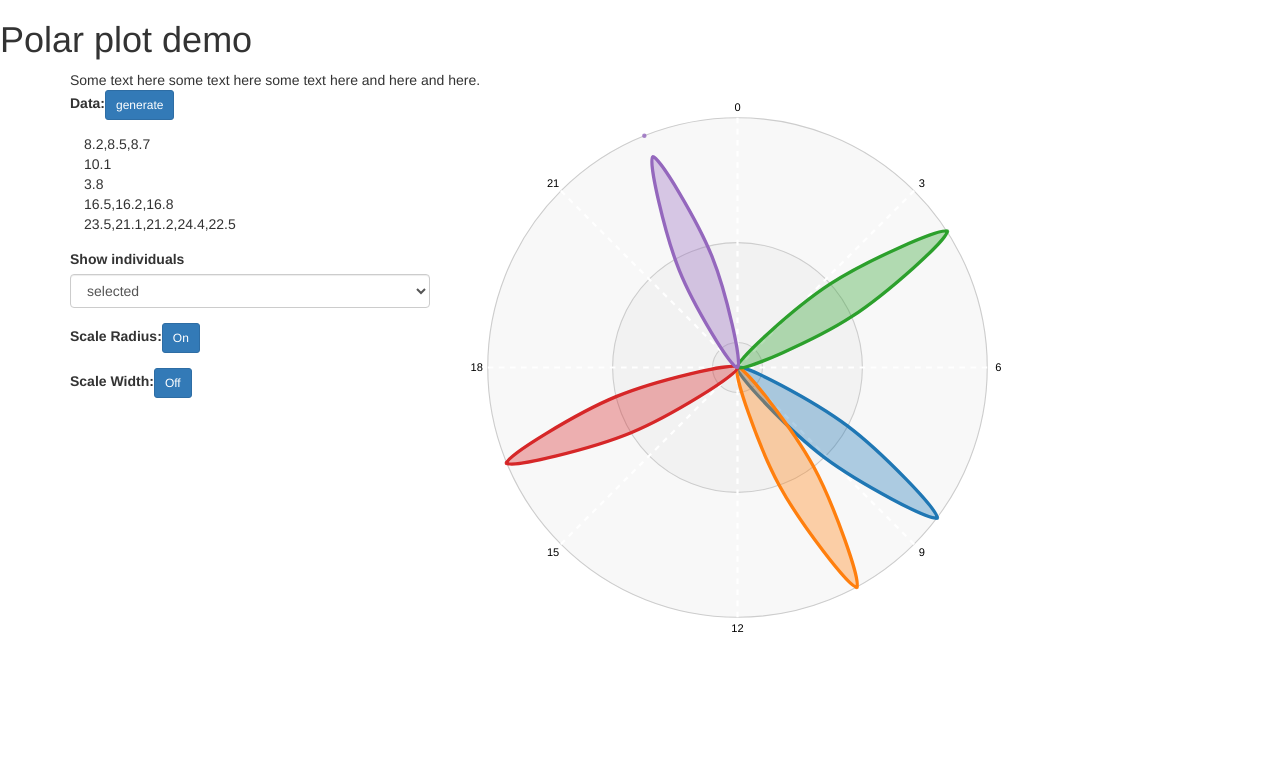
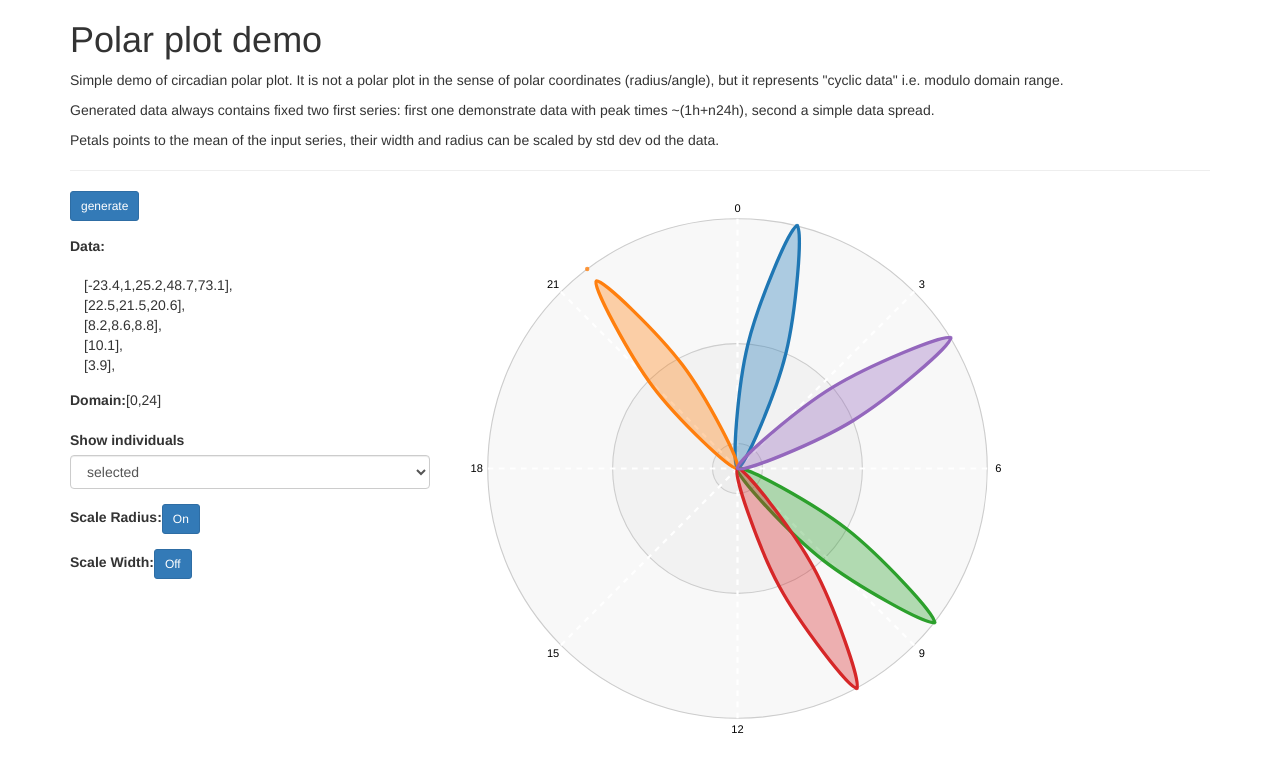
Before and after one commit to tzielins/bd2-ngx-polarplot, an Angular app: page / in a window 1280 px wide. Shown: the top 772 px of the page. Built offline with nearby package versions, Linux system fonts and the light colour scheme; what d3-selection-multi would draw is missing.

Commit message:
Documentation

```diff
--- a/package.json
+++ b/package.json
@@ -53,6 +53,7 @@
   "devDependencies": {
     "@angular/common": "^4.0.0",
     "@angular/compiler": "^4.0.0",
+    "@angular/core": "^4.0.0",
     "@angular/forms": "^4.0.0",
     "@angular/http": "^4.0.0",
     "@angular/platform-browser": "^4.0.0",
--- a/src/demo/app.component.html
+++ b/src/demo/app.component.html
@@ -1,13 +1,20 @@
-<h1>
-  Polar plot demo
-</h1>
 <div class="container central-area">
   <div class="row">
 
     <div class="col-md-12">
+      <h1>
+        Polar plot demo
+      </h1>
+
       <div>
-        Some text here some text here some text here and here and here.
+        <p>
+        Simple demo of circadian polar plot. It is not a polar plot in the sense of polar coordinates (radius/angle),
+        but it represents "cyclic data" i.e. modulo domain range.
+        </p>
+        <p>Generated data always contains fixed two first series: first one demonstrate data with peak times ~(1h+n24h), second a simple data spread.</p>
+        <p>Petals points to the mean of the input series, their width and radius can be scaled by std dev od the data.</p>
       </div>
+      <hr>
     </div>
   </div>
   <div class="row">
@@ -15,25 +22,34 @@
     <div class="col-sm-4">
       <div>
         <div class="form-group">
-          <label>Data:</label> <a class="btn btn-primary btn-sm" (click)="generateData()">generate</a>
+          <a class="btn btn-primary btn-sm" (click)="generateData()">generate</a>
+        </div>
+        <div class="form-group">
+          <label>Data:</label>
           <ul class="list-unstyled" style="margin: 1em;">
-            <li *ngFor="let row of data">{{row}}</li>
+            <li *ngFor="let row of data">[{{row}}],</li>
           </ul>
         </div>
         <div class="form-group">
-        <label>Show individuals</label> <select class="form-control" [(ngModel)]="indiv">
+          <label>Domain:</label>
+          <span>[{{domain}}]</span>
+        </div>
+        <div class="form-group">
+          <label>Show individuals</label> <select class="form-control" [(ngModel)]="indiv">
           <option>none</option>
           <option>selected</option>
           <option>all</option>
         </select>
-                </div>
+        </div>
 
         <div class="form-group">
-        <label>Scale Radius:</label> <a class="btn btn-primary btn-sm" (click)="scaleRadius = !scaleRadius">{{scaleRadius ? 'On' : 'Off'}}</a>
-</div>
+          <label>Scale Radius:</label> <a class="btn btn-primary btn-sm" (click)="scaleRadius = !scaleRadius">
+          {{scaleRadius ? 'On' : 'Off'}}</a>
+        </div>
         <div class="form-group">
-        <label>Scale Width:</label> <a class="btn btn-primary btn-sm" (click)="scaleWidth = !scaleWidth">{{scaleWidth ? 'On' : 'Off'}}</a>
-      </div>
+          <label>Scale Width:</label> <a class="btn btn-primary btn-sm" (click)="scaleWidth = !scaleWidth">
+          {{scaleWidth ? 'On' : 'Off'}}</a>
+        </div>
       </div>
     </div>
 
--- a/src/demo/app.component.ts
+++ b/src/demo/app.component.ts
@@ -17,37 +17,15 @@ export class AppComponent {
 
   scaleRadius = true;
   scaleWidth = false;
-  polarData: any;
-
-  polarData1: any;
-  polarData2: any;
-
 
 
   constructor() {
 
     this.generateData();
 
-    this.polarData1 = {
-      data: [[0.5], [4, 4.3, 3.8], [5], [11.2, 11, 11.1, 11.6], [18,19,21,19.5], [20,22,1,19,23.5], [23.8,23.5]],
-      domain: [0, 24]
-    };
-    this.polarData2 = {
-      data: [[1,1.2,0.8,1.1], [3,3.2,2,6], [8,8.5,7,7,7.9], [11.2, 11, 11.1, 11.6], [1,11,4,8]],
-      domain: [0, 12]
-    };
-
-    this.polarData = this.polarData2;
 
   }
 
-  toogle() {
-    if (this.polarData === this.polarData1) {
-      this.polarData = this.polarData2;
-    } else {
-      this.polarData = this.polarData1;
-    }
-  }
 
   value() {
     console.log("V called " + this.i++);
@@ -55,22 +33,24 @@ export class AppComponent {
   }
 
   generateData(): number[][] {
-    let series = Math.floor((Math.random() * 5) + 2);
+    let series = Math.floor((Math.random() * 4) + 1);
 
-    let rows:number[][] = [];
-    for (let i =0; i< series; i++) {
+    let rows: number[][] = [];
+    rows.push([-23.4, 1, 25.2, 48.7, 73.1]);
+    rows.push([22.5, 21.5, 20.6]);
+    for (let i = 0; i < series; i++) {
 
       let len = Math.floor((Math.random() * 5) + 1);
-      let err = Math.random() * 5;
+      let err = Math.random() * 7;
       let mean = Math.random() * 24;
 
       let row = [];
-      for (let j =0;j<len;j++) {
-        let x = mean + (0.5-Math.random())*err;
-        x = Math.round(x*10)/10;
+      for (let j = 0; j < len; j++) {
+        let x = mean + (0.5 - Math.random()) * err;
+        x = Math.round(x * 10) / 10;
         row.push(x);
       }
-      rows.push(row)
+      rows.push(row);
     }
     this.data = rows;
     return rows;
```
Also changed, not shown: 1 other file (tests, documents, lock files or other folders).
